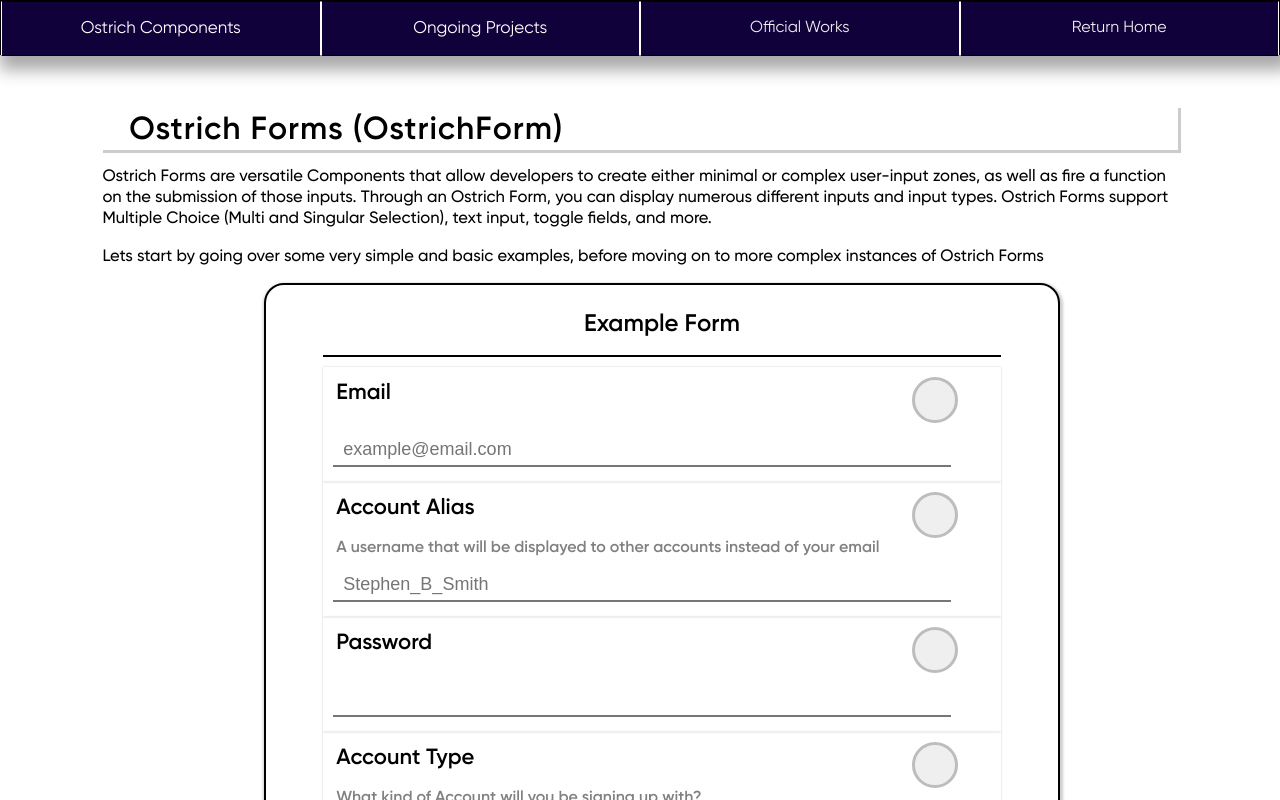
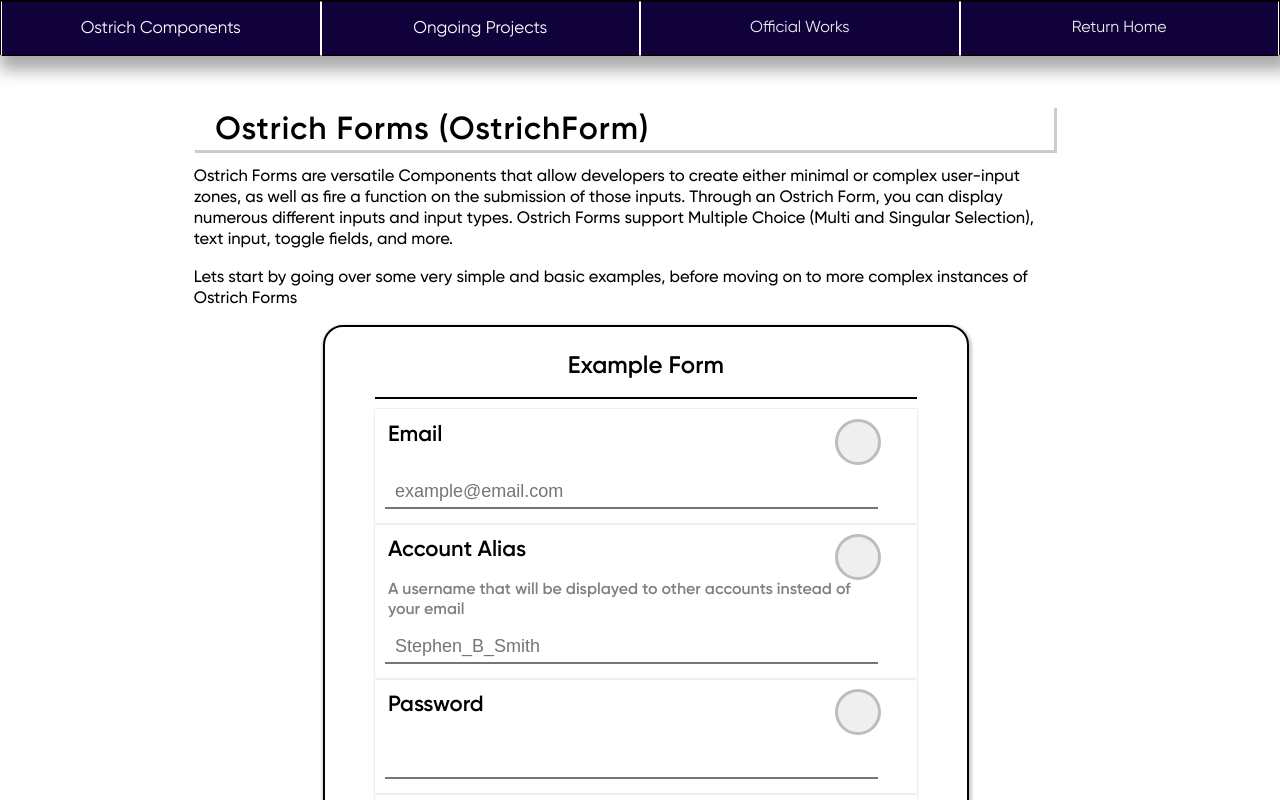
Before and after one commit to NLanese/the-codex, a Next.js app: page /showcases/ostrich-components/ostrich_forms in a window 1280 px wide. Shown: the top 800 px of the page. Built offline with nearby package versions, Linux system fonts and the light colour scheme.

Commit message:
Update ostForms.js

```diff
--- a/components/ostrich-components/ostForms.js
+++ b/components/ostrich-components/ostForms.js
@@ -2,6 +2,7 @@ import React, {useEffect, useState} from "react";
 import Styles from "../../styles/styles";
 
 import { OstrichForm } from "../../OstrichComponents/Forms/OstrichForm";
+import { ST } from "next/dist/shared/lib/utils";
 
 export default function OstFormsShowcase(){
 
@@ -46,10 +47,11 @@ export default function OstFormsShowcase(){
 
     return(
         <div style={{marginBottom: 30}}>
+            <div style={{...Styles.Sections.lessonContent, marginLeft: '5%', width: '80%'}}>
             <div style={Styles.Fonts.lessonHeader}>Ostrich Forms (OstrichForm)</div>
 
             {/* Preamble */}
-            <p style={Styles.Fonts.basic}>
+            <p style={{...Styles.Fonts.basic}}>
                 Ostrich Forms are versatile Components that allow developers to create either minimal or complex user-input zones,
                 as well as fire a function on the submission of those inputs. Through an Ostrich Form, you can display numerous different
                 inputs and input types. Ostrich Forms support Multiple Choice (Multi and Singular Selection), text input, toggle fields, and more.
@@ -59,6 +61,7 @@ export default function OstFormsShowcase(){
                 Lets start by going over some very simple and basic examples, before moving on to more complex instances of Ostrich Forms
             </p>
 
+            {/* Form One */}
             <OstrichForm
                 title="Example Form"
                 style={{width: '70%', marginLeft: '15%'}}
@@ -121,6 +124,7 @@ export default function OstFormsShowcase(){
                 ]}
             />
 
+            {/* Form One Code */}
             <div style={{...Styles.Sections.simpleLessonCode, width: '72%', marginLeft: '15%'}}>
                 <p style={{...Styles.Code.code, fontSize: 18}}>
                     <span style={Styles.Code.reg}>{"<"}</span>
@@ -386,5 +390,6 @@ export default function OstFormsShowcase(){
             </div>
 
             </div>
+        </div>
     )
 }
```
Lines whose indentation alone changed are shown as unchanged.
